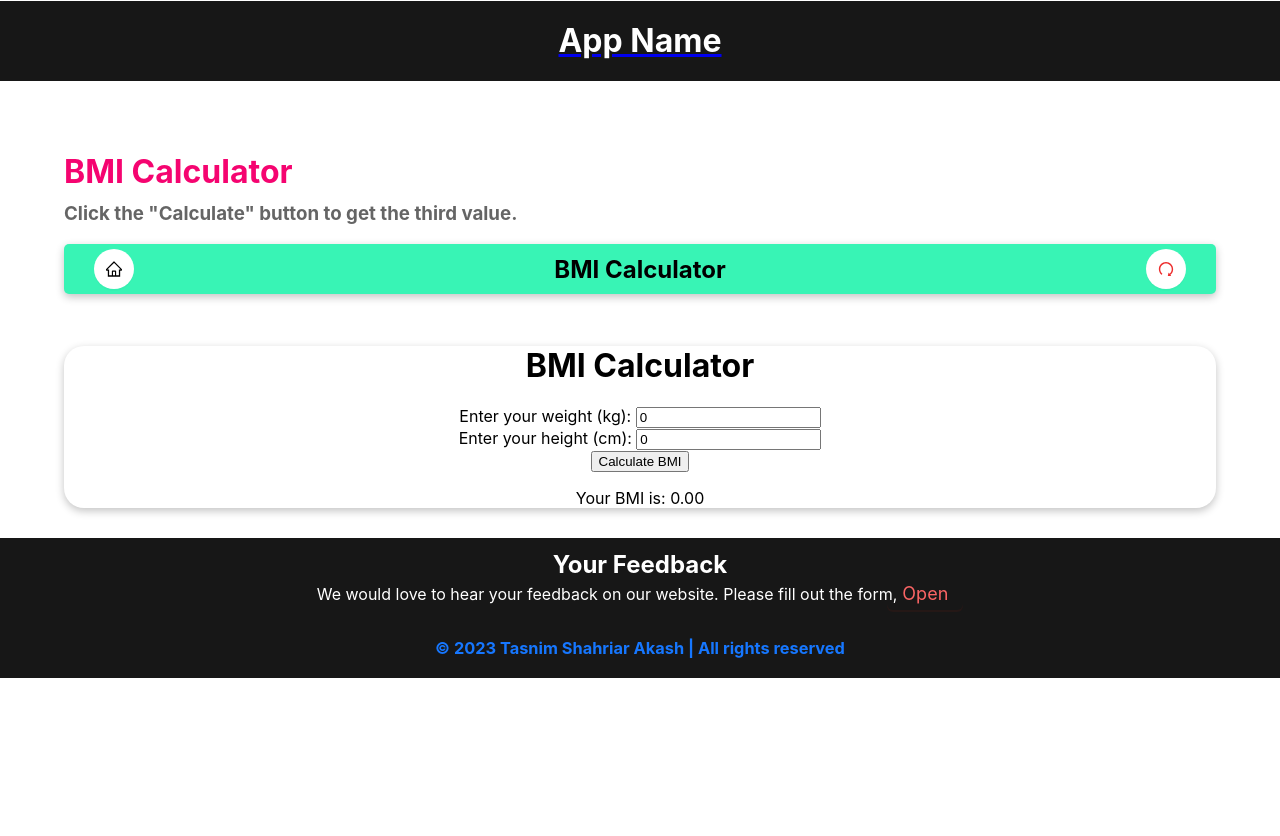
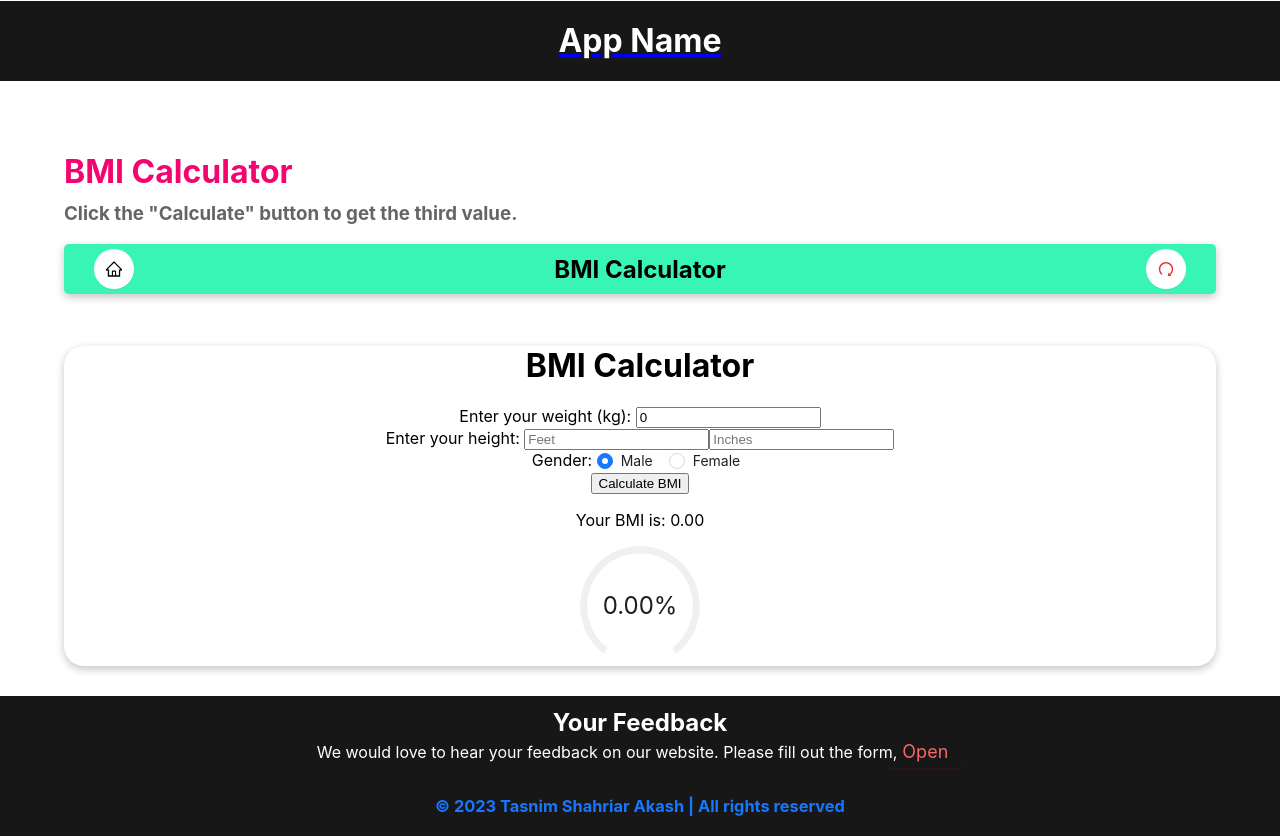
Before and after one commit to akashsdk/all-in-one, a React (Create React App) app: page /BMI-Calculator in a window 1280 px wide. Before the commit the page ends 800 px from the top, so only its background shows below. Built offline with nearby package versions, Linux system fonts and the light colour scheme.

Commit message:
Update BMICalculator.js

```diff
--- a/src/Component/BMICalculator.js
+++ b/src/Component/BMICalculator.js
@@ -1,28 +1,48 @@
 import React, { useState } from "react";
-import './Component.css';
+import "./Component.css";
 
 import ComponentCart from "../Cart/ComponentCart";
+import { Radio, Progress } from "antd";
 
 export default function BMICalculator() {
+  const [feet, setFeet] = useState();
+  const [inches, setInches] = useState();
   const [weight, setWeight] = useState(0);
-  const [height, setHeight] = useState(0);
   const [bmi, setBMI] = useState(0);
+
+  const handleFeetChange = (e) => {
+    const newFeet = parseFloat(e.target.value);
+    setFeet(newFeet);
+  };
+
+  const handleInchesChange = (e) => {
+    const newInches = parseFloat(e.target.value);
+    setInches(newInches);
+  };
 
   const handleWeightChange = (e) => {
     const newWeight = parseFloat(e.target.value);
     setWeight(newWeight);
   };
 
-  const handleHeightChange = (e) => {
-    const newHeight = parseFloat(e.target.value);
-    setHeight(newHeight);
-  };
+  const calculateBMI = () => {
+    const totalInches = feet * 12 + inches;
+    const centimetersValue = totalInches * 2.54;
 
-  const calculateBMI = () => {
-    const heightInMeters = height / 100;
+    const heightInMeters = centimetersValue / 100;
     const calculatedBMI = weight / (heightInMeters * heightInMeters);
     setBMI(calculatedBMI);
   };
+  const [value, setValue] = useState(1);
+  const onChange = (e) => {
+    console.log("radio checked", e.target.value);
+    setValue(e.target.value);
+  };
+  const twoColors = {
+    "0%": "#108ee9",
+    "100%": "rgb(255, 0, 0)",
+  };
+
   return (
     <div>
       <ComponentCart
@@ -37,14 +57,38 @@ export default function BMICalculator() {
             <input type="number" value={weight} onChange={handleWeightChange} />
           </div>
           <div>
-        <label>Enter your height (cm): </label>
-        <input type="number" value={height} onChange={handleHeightChange} />
+            <label>Enter your height: </label>
+            <input
+              type="number"
+              value={feet}
+              placeholder="Feet"
+              onChange={handleFeetChange}
+            />
+            <input
+              type="number"
+              value={inches}
+              placeholder="Inches"
+              onChange={handleInchesChange}
+            />
           </div>
+          <div>
+            <label>Gender: </label>
+            <Radio.Group onChange={onChange} value={value}>
+              <Radio value={1}>Male</Radio>
+              <Radio value={2}>Female</Radio>
+            </Radio.Group>
+          </div>
+
           <button onClick={calculateBMI}>Calculate BMI</button>
           <div>
             <p>Your BMI is: {bmi.toFixed(2)}</p>
           </div>
         </div>
+        <Progress
+          type="dashboard"
+          percent={bmi.toFixed(2)}
+          strokeColor={twoColors}
+        />
       </div>
     </div>
   );
```
Lines whose indentation alone changed are shown as unchanged.
